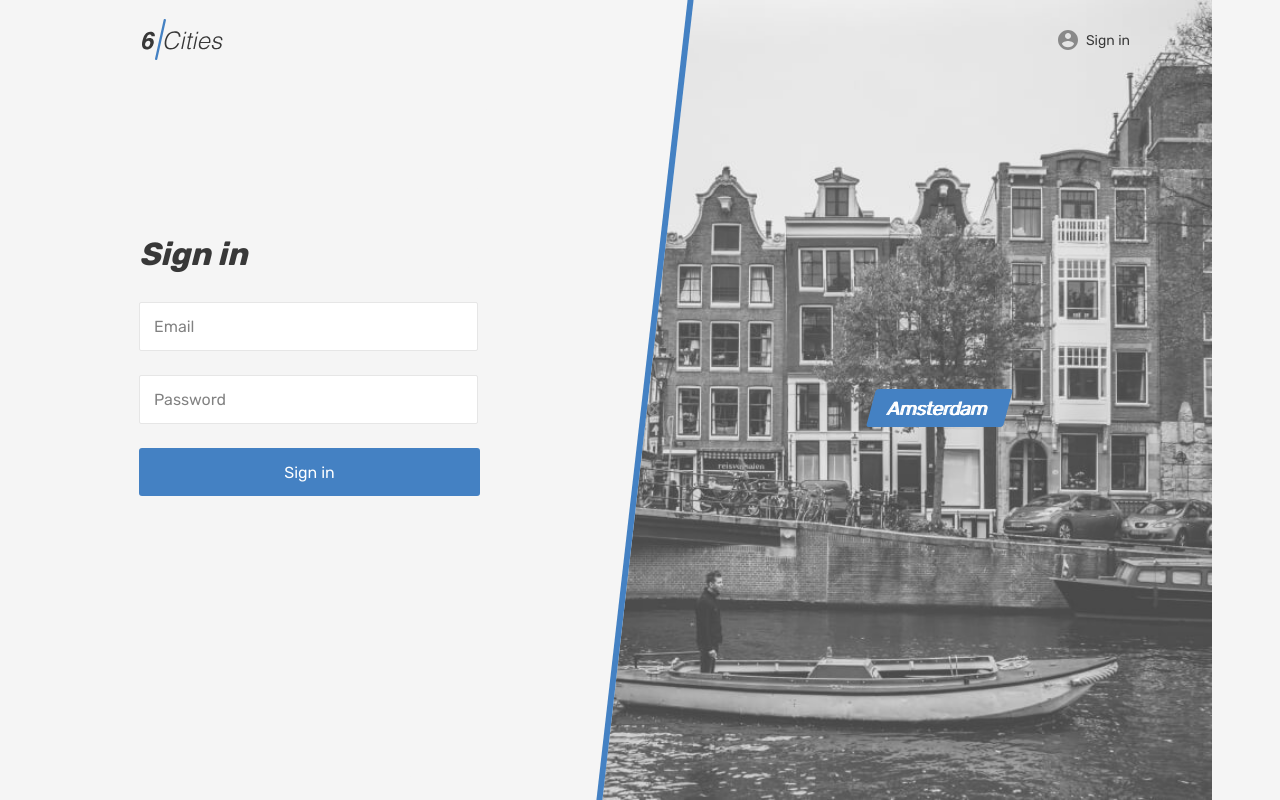
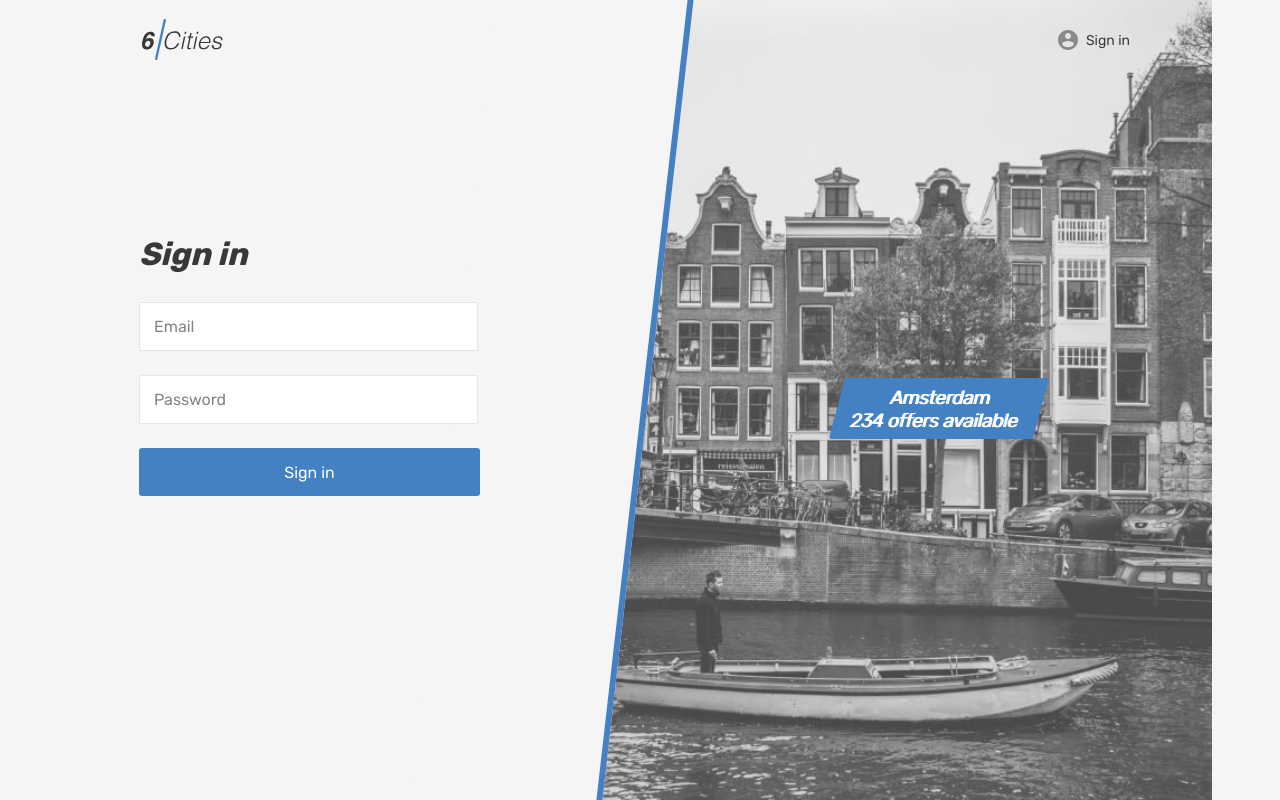
Before and after one commit to lehazyo/1553529-six-cities-5, a React app: page / in a window 1280 px wide. Built offline with nearby package versions, Linux system fonts and the light colour scheme.

Commit message:
Добавление обработки props в Title

```diff
--- a/src/components/app/App.jsx
+++ b/src/components/app/App.jsx
@@ -1,11 +1,13 @@
 import React from "react";
 import PropTypes from "prop-types";
-import Title from "../title/Title";
+import Title from "../Title/Title";
 
 const App = (props) => {
 
   return (
-    <Title />
+    <Title
+      availableOffersCount={props.availableOffersCount}
+    />
   );
 };
 
--- a/src/components/title/Title.jsx
+++ b/src/components/title/Title.jsx
@@ -1,5 +1,26 @@
 import React from "react";
 import PropTypes from "prop-types";
+
+const availableOffersTitle = (props) => {
+  if (props.availableOffersCount === 0) {
+    return (
+      <span>No offers available</span>
+    );
+  };
+
+  return (
+    <span>{props.availableOffersCount} {singularOrPlural(props.availableOffersCount, "offer", "offers")} available</span>
+  );
+};
+
+
+const singularOrPlural = (count, singular, plural) => {
+  if (count === 1) {
+    return singular;
+  }
+
+  return plural;
+}
 
 const Title = (props) => {
 
@@ -48,6 +69,7 @@ const Title = (props) => {
             <div className="locations__item">
               <a className="locations__item-link" href="#">
                 <span>Amsterdam</span>
+                {availableOffersTitle(props)}
               </a>
             </div>
           </section>
--- a/src/index.js
+++ b/src/index.js
@@ -1,8 +1,10 @@
 import React from 'react';
-import App from './components/app/App';
+import App from './components/App/App';
 import ReactDOM from 'react-dom';
 
 ReactDOM.render(
-    <App />,
+    <App
+      availableOffersCount={234}
+    />,
     document.getElementById(`root`)
 );
```
Also changed, not shown: markup/css/main.css, public/css/main.css.
